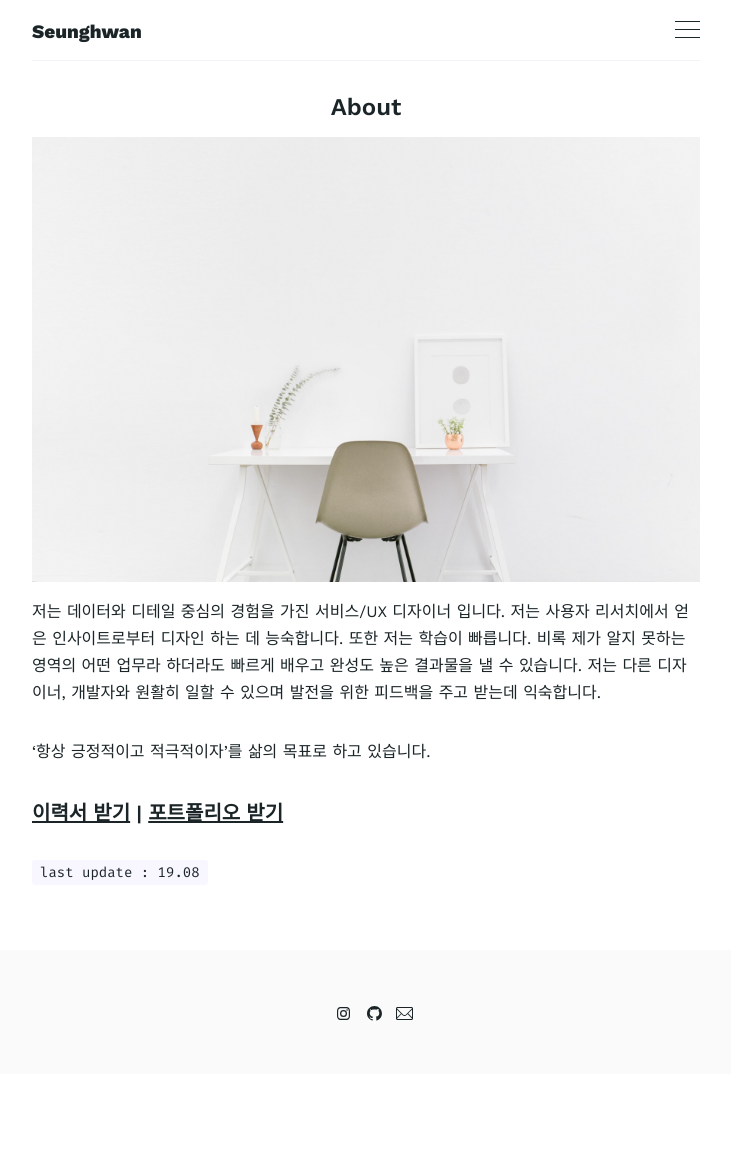
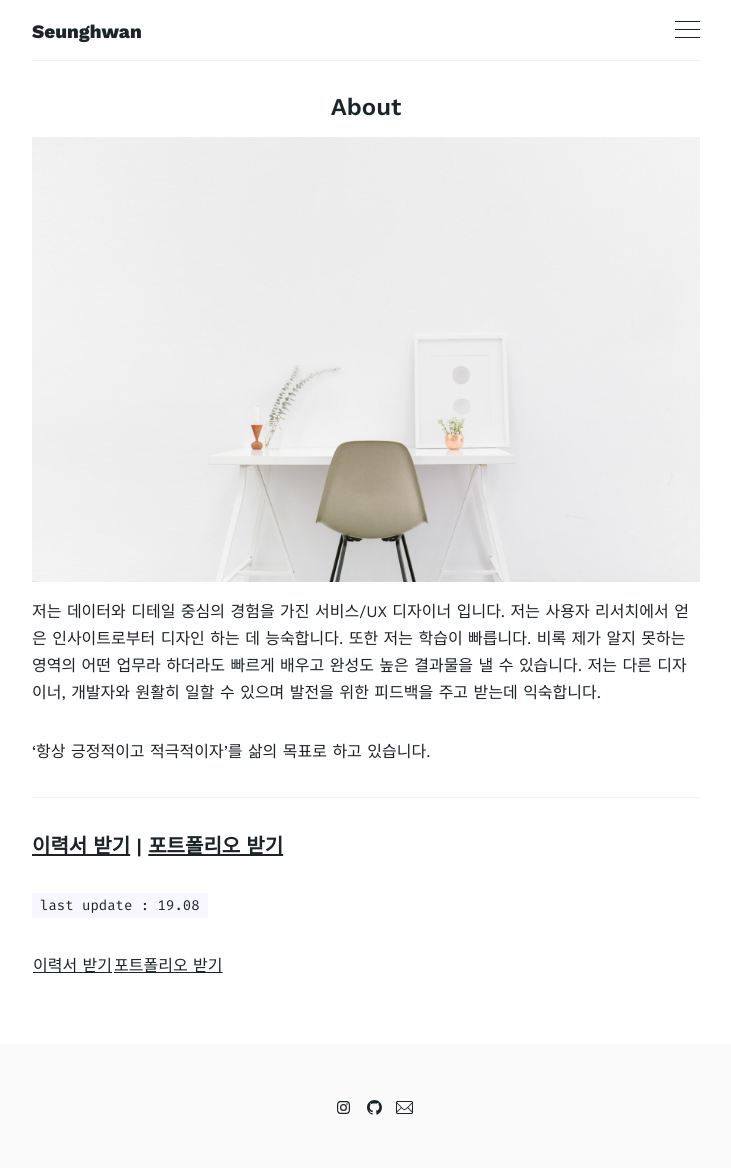
Before and after one commit to tjrichard/tjrichard.github.io, a Jekyll site: the page built from _pages/about.md, in a window 1280 px wide. Shown: the whole page, without its empty margins (274-1005 px from the left). Built offline with Jekyll 4.4.1, drawn with Linux system fonts in a browser that asks for light colours; before the commit the page ends 1074 px from its top, so only the background shows below that.

Commit message:
Update about.md

```diff
--- a/_pages/about.md
+++ b/_pages/about.md
@@ -8,6 +8,10 @@ image: '/images/pages/about.jpeg'
 
 '항상 긍정적이고 적극적이자'를 삶의 목표로 하고 있습니다.
 
+---
+
 #### [이력서 받기](/assets/Resume_Seunghwan_1908.pdf)   |   [포트폴리오 받기](/assets/Portfolio_Seunghwan_1906.pdf)
 
 `last update : 19.08`
+
+| [이력서 받기](/assets/Resume_Seunghwan_1908.pdf) | [포트폴리오 받기](/assets/Portfolio_Seunghwan_1906.pdf) |
```
